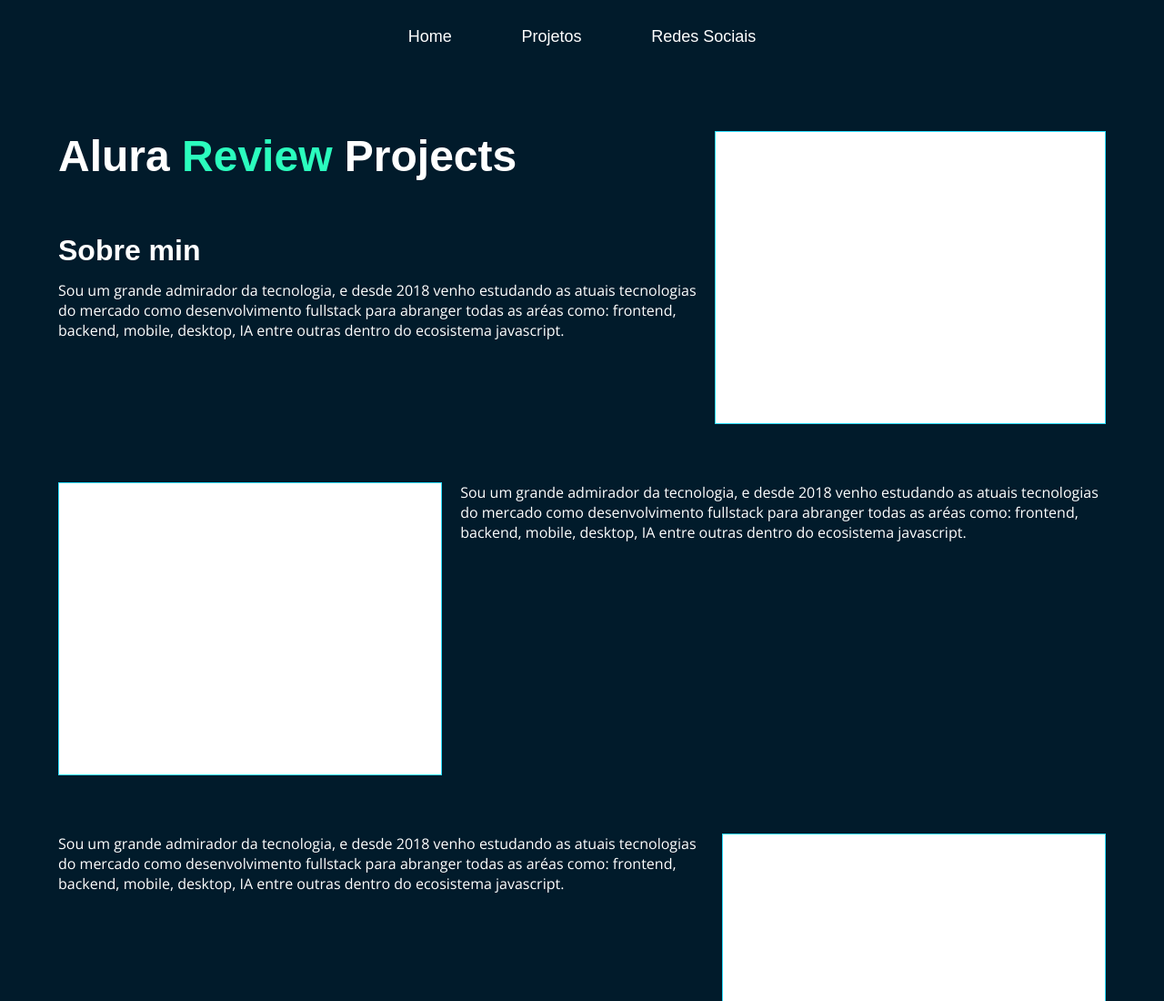
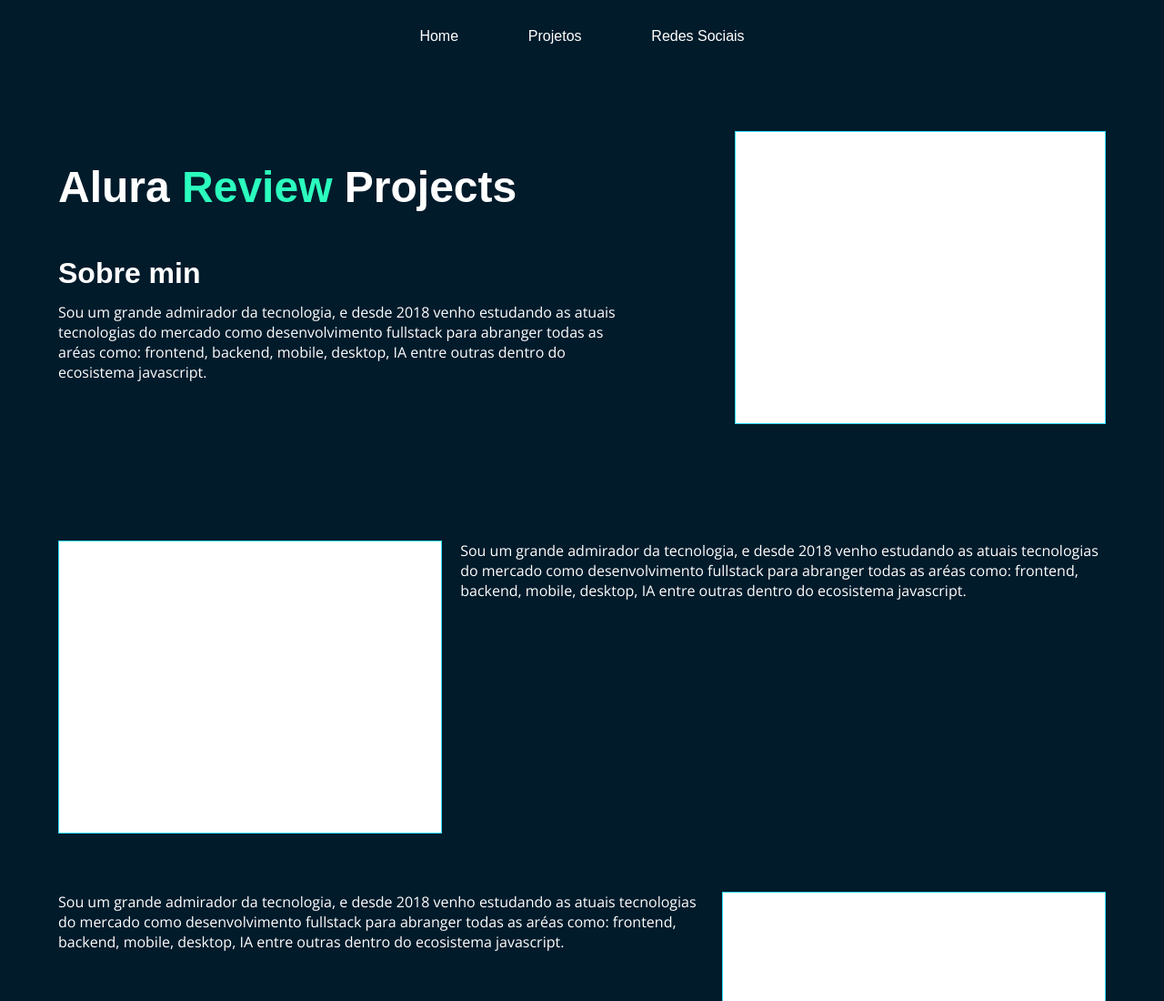
Before and after one commit to dokatec/alura-projetos, a plain HTML site: page index.html in a window 1280 px wide. Shown: the top 1100 px of the page at 91% size. Drawn offline with nearby package versions, Linux system fonts and the light colour scheme; a web font is replaced by a local one.

Commit message:
update files

```diff
--- a/css/styles.css
+++ b/css/styles.css
@@ -27,7 +27,7 @@ body {
 
 .cabecalho__navlinks__link {
   color: #fff;
-  font-size: 18px;
+  font-size: 1rem;
   font-family: var(--font-mochiy);
   font-weight: 400;
   text-decoration: none;
@@ -42,6 +42,9 @@ body {
 .principal__section {
   display: flex;
   justify-content: center;
+  align-items: center;
+}
+.principal__informacao {
   margin: 5%;
   color: #fff;
   font-family: var(--font-mochiy);
@@ -65,6 +68,7 @@ span {
   width: 100%;
   height: 20rem;
   border: 1px solid #2bdefd;
+  margin: 5%;
 }
 
 .principal__projetos {
--- a/index.html
+++ b/index.html
@@ -15,9 +15,9 @@
         <a class="cabecalho__navlinks__link" href="#">Redes Sociais</a>
       </nav>
     </header>
-    <main class="principal">
+    <main>
       <section class="principal__section">
-        <div>
+        <div class="principal__informacao">
           <h1>Alura<span> Review </span> Projects</h1>
           <h3 class="principal__sobremin">Sobre min</h3>
           <p class="principal__texto">
```
